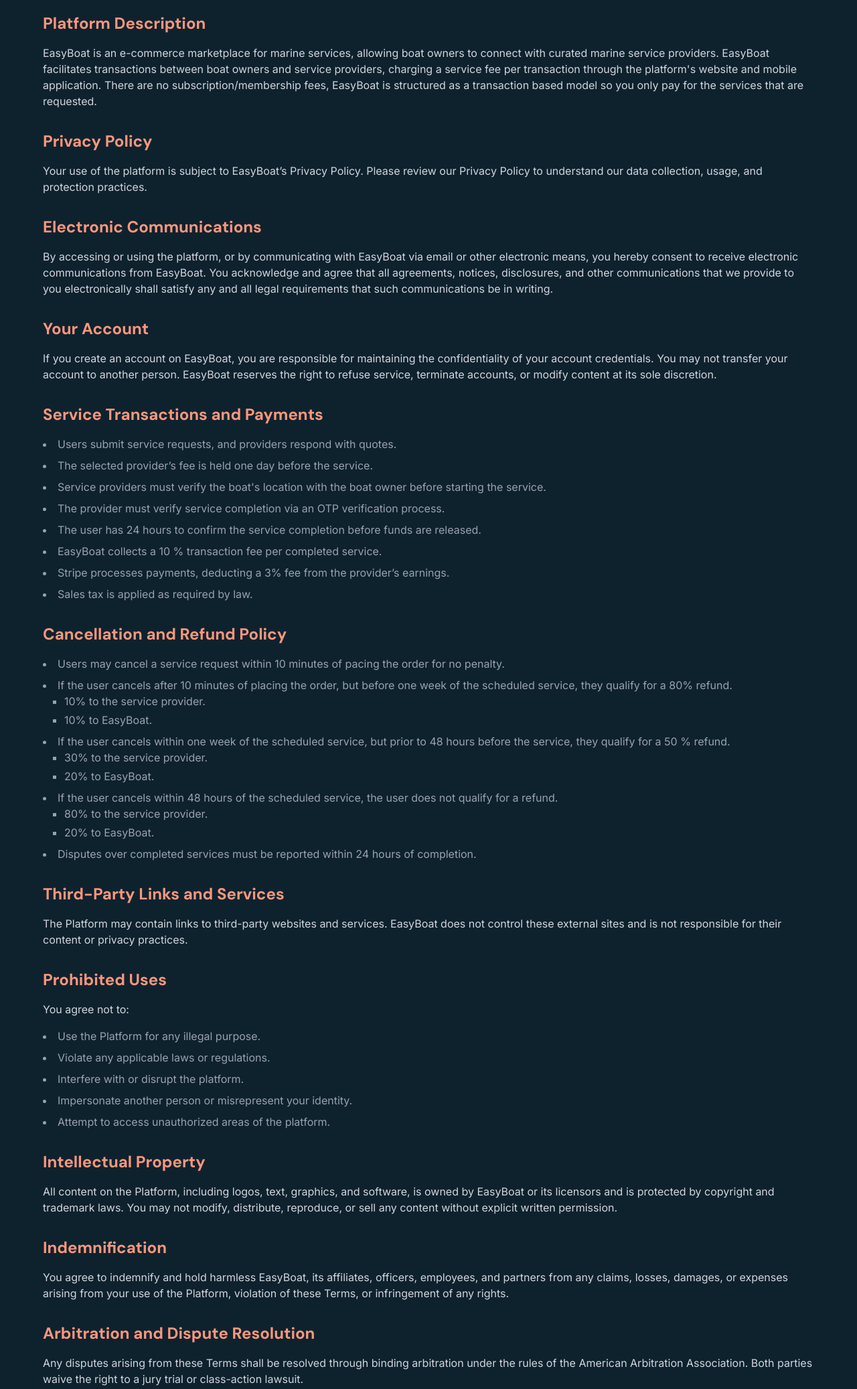
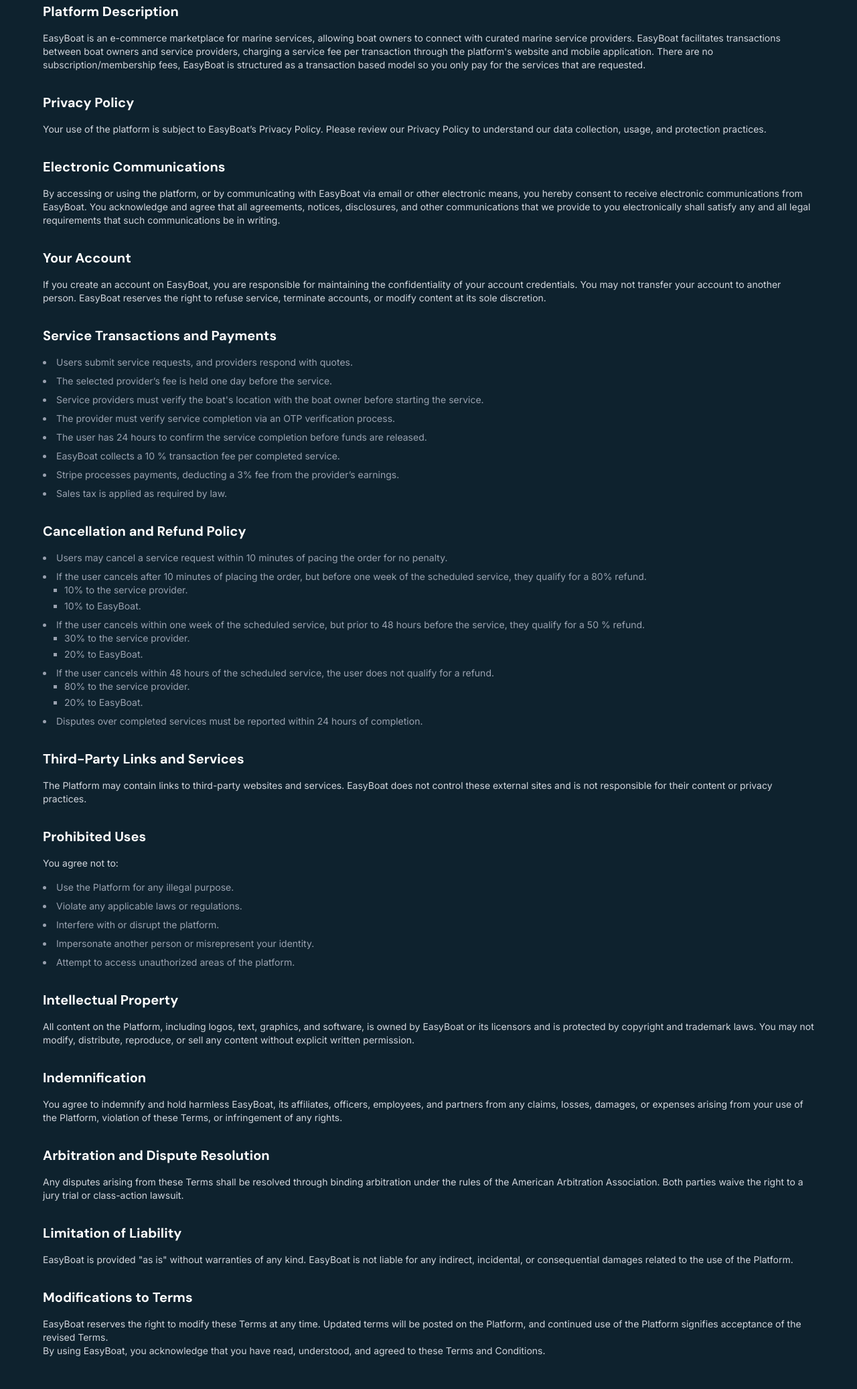
Before and after one commit to priyanshu-swe/EasyBoat, a website: page terms-conditions.html in a window 1280 px wide. Shown: the part 1069-3143 px from the top of the page at 67% size. Drawn offline with Linux system fonts and the light colour scheme.

Commit message:
Removed Heading Colors, Reduced Text size

```diff
--- a/terms-conditions.html
+++ b/terms-conditions.html
@@ -139,10 +139,10 @@
 
           <div class="space-y-8">
             <div>
-              <h3 class="text-2xl font-semibold text-[#fb977d] mb-4">
+              <h3 class="text-xl font-semibold mb-4">
                 Agreement Between User and EasyBoat
               </h3>
-              <p class="text-gray-300">
+              <p class="text-gray-300 text-sm">
                 EasyBoat, accessible via www.easyboat.app and the EasyBoat
                 mobile application (collectively, the "Platform"), is operated
                 by EasyBoat LLC. ("EasyBoat"). The Platform is offered to you
@@ -154,10 +154,8 @@
             </div>
 
             <div>
-              <h3 class="text-2xl font-semibold text-[#fb977d] mb-4">
-                Platform Description
-              </h3>
-              <p class="text-gray-300">
+              <h3 class="text-xl font-semibold mb-4">Platform Description</h3>
+              <p class="text-gray-300 text-sm">
                 EasyBoat is an e-commerce marketplace for marine services,
                 allowing boat owners to connect with curated marine service
                 providers. EasyBoat facilitates transactions between boat owners
@@ -169,20 +167,18 @@
               </p>
             </div>
             <div>
-              <h3 class="text-2xl font-semibold text-[#fb977d] mb-4">
-                Privacy Policy
-              </h3>
-              <p class="text-gray-300">
+              <h3 class="text-xl font-semibold mb-4">Privacy Policy</h3>
+              <p class="text-gray-300 text-sm">
                 Your use of the platform is subject to EasyBoat’s Privacy
                 Policy. Please review our Privacy Policy to understand our data
                 collection, usage, and protection practices.
               </p>
             </div>
             <div>
-              <h3 class="text-2xl font-semibold text-[#fb977d] mb-4">
+              <h3 class="text-xl font-semibold mb-4">
                 Electronic Communications
               </h3>
-              <p class="text-gray-300">
+              <p class="text-gray-300 text-sm">
                 By accessing or using the platform, or by communicating with
                 EasyBoat via email or other electronic means, you hereby consent
                 to receive electronic communications from EasyBoat. You
@@ -193,10 +189,8 @@
               </p>
             </div>
             <div>
-              <h3 class="text-2xl font-semibold text-[#fb977d] mb-4">
-                Your Account
-              </h3>
-              <p class="text-gray-300">
+              <h3 class="text-xl font-semibold mb-4">Your Account</h3>
+              <p class="text-gray-300 text-sm">
                 If you create an account on EasyBoat, you are responsible for
                 maintaining the confidentiality of your account credentials. You
                 may not transfer your account to another person. EasyBoat
@@ -206,11 +200,13 @@
             </div>
 
             <div>
-              <h3 class="text-2xl font-semibold text-[#fb977d] mb-4">
+              <h3 class="text-xl font-semibold mb-4">
                 Service Transactions and Payments
               </h3>
 
-              <ul class="list-disc list-inside text-gray-400 mt-4 space-y-2">
+              <ul
+                class="list-disc list-inside text-gray-400 mt-4 space-y-2 text-sm"
+              >
                 <li>
                   Users submit service requests, and providers respond with
                   quotes.
@@ -244,11 +240,13 @@
             </div>
 
             <div>
-              <h3 class="text-2xl font-semibold text-[#fb977d] mb-4">
+              <h3 class="text-xl font-semibold mb-4">
                 Cancellation and Refund Policy
               </h3>
 
-              <ul class="list-disc list-inside text-gray-400 mt-4 space-y-2">
+              <ul
+                class="list-disc list-inside text-gray-400 mt-4 space-y-2 text-sm"
+              >
                 <li>
                   Users may cancel a service request within 10 minutes of pacing
                   the order for no penalty.
@@ -287,10 +285,10 @@
             </div>
 
             <div>
-              <h3 class="text-2xl font-semibold text-[#fb977d] mb-4">
+              <h3 class="text-xl font-semibold mb-4">
                 Third-Party Links and Services
               </h3>
-              <p class="text-gray-300">
+              <p class="text-gray-300 text-sm">
                 The Platform may contain links to third-party websites and
                 services. EasyBoat does not control these external sites and is
                 not responsible for their content or privacy practices.
@@ -298,13 +296,13 @@
             </div>
 
             <div>
-              <h3 class="text-2xl font-semibold text-[#fb977d] mb-4">
-                Prohibited Uses
-              </h3>
+              <h3 class="text-xl font-semibold mb-4">Prohibited Uses</h3>
 
-              <p class="text-gray-300 mt-4">You agree not to:</p>
+              <p class="text-gray-300 mt-4 text-sm">You agree not to:</p>
 
-              <ul class="list-disc list-inside text-gray-400 mt-4 space-y-2">
+              <ul
+                class="list-disc list-inside text-gray-400 mt-4 space-y-2 text-sm"
+              >
                 <li>Use the Platform for any illegal purpose.</li>
                 <li>Violate any applicable laws or regulations.</li>
                 <li>Interfere with or disrupt the platform.</li>
@@ -316,10 +314,8 @@
             </div>
 
             <div>
-              <h3 class="text-2xl font-semibold text-[#fb977d] mb-4">
-                Intellectual Property
-              </h3>
-              <p class="text-gray-300">
+              <h3 class="text-xl font-semibold mb-4">Intellectual Property</h3>
+              <p class="text-gray-300 text-sm">
                 All content on the Platform, including logos, text, graphics,
                 and software, is owned by EasyBoat or its licensors and is
                 protected by copyright and trademark laws. You may not modify,
@@ -329,10 +325,8 @@
             </div>
 
             <div>
-              <h3 class="text-2xl font-semibold text-[#fb977d] mb-4">
-                Indemnification
-              </h3>
-              <p class="text-gray-300">
+              <h3 class="text-xl font-semibold mb-4">Indemnification</h3>
+              <p class="text-gray-300 text-sm">
                 You agree to indemnify and hold harmless EasyBoat, its
                 affiliates, officers, employees, and partners from any claims,
                 losses, damages, or expenses arising from your use of the
@@ -342,10 +336,10 @@
             </div>
 
             <div>
-              <h3 class="text-2xl font-semibold text-[#fb977d] mb-4">
+              <h3 class="text-xl font-semibold mb-4">
                 Arbitration and Dispute Resolution
               </h3>
-              <p class="text-gray-300">
+              <p class="text-gray-300 text-sm">
                 Any disputes arising from these Terms shall be resolved through
                 binding arbitration under the rules of the American Arbitration
                 Association. Both parties waive the right to a jury trial or
@@ -354,10 +348,10 @@
             </div>
 
             <div>
-              <h3 class="text-2xl font-semibold text-[#fb977d] mb-4">
+              <h3 class="text-xl font-semibold mb-4">
                 Limitation of Liability
               </h3>
-              <p class="text-gray-300">
+              <p class="text-gray-300 text-sm">
                 EasyBoat is provided "as is" without warranties of any kind.
                 EasyBoat is not liable for any indirect, incidental, or
                 consequential damages related to the use of the Platform.
@@ -365,15 +359,15 @@
             </div>
 
             <div>
-              <h3 class="text-2xl font-semibold text-[#fb977d] mb-4">
+              <h3 class="text-xl font-semibold mb-4">
                 Modifications to Terms
               </h3>
-              <p class="text-gray-300">
+              <p class="text-gray-300 text-sm">
                 EasyBoat reserves the right to modify these Terms at any time.
                 Updated terms will be posted on the Platform, and continued use
                 of the Platform signifies acceptance of the revised Terms.
               </p>
-              <p class="text-gray-300">
+              <p class="text-gray-300 text-sm">
                 By using EasyBoat, you acknowledge that you have read,
                 understood, and agreed to these Terms and Conditions.
               </p>
```
Also changed, not shown: privacy.html (+38 -38 lines), assets/css/style.css.
